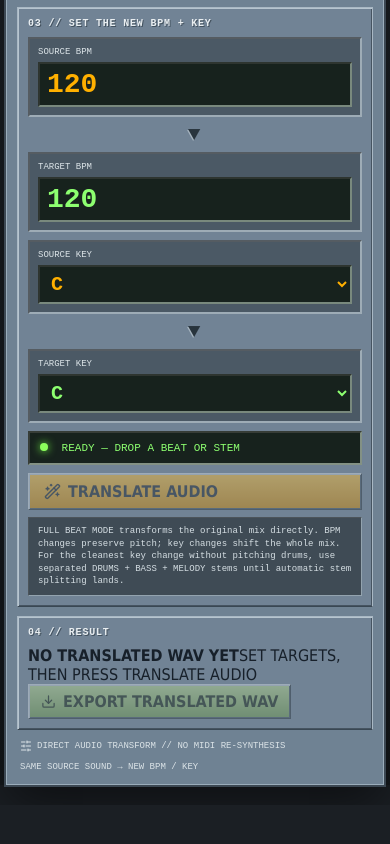
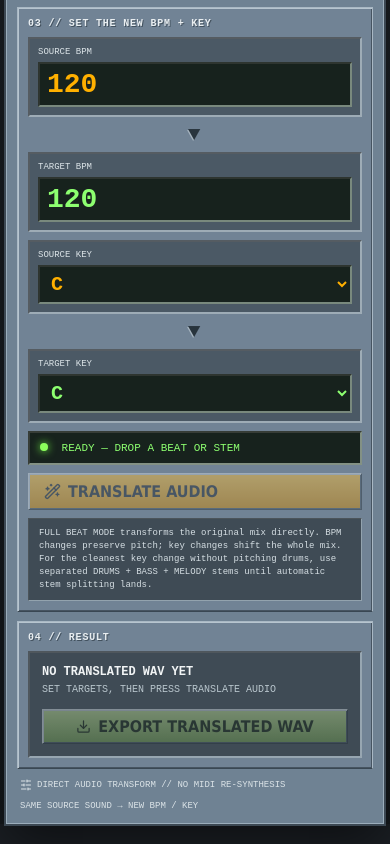
Before and after one commit to bpiper02/pattern-translator-web, a React (Vite) app: page / in a window 390 px wide. Shown: the part 410-1254 px from the top of the page. Before the commit the page ends 1215 px from the top, so only its background shows below. Built offline with nearby package versions, Linux system fonts and the light colour scheme.

Commit message:
style: simplify retro UI around direct audio translation

```diff
--- a/src/styles.css
+++ b/src/styles.css
@@ -21,7 +21,6 @@ button:disabled{cursor:not-allowed}
 .modeButtons{display:flex;gap:6px;flex-wrap:wrap}
 .modeButtons button,.utilityButton,.processButton,.exportButton,.squareButton,.abPlayButton{border:1px solid #26323b;border-top-color:#d4dde3;border-left-color:#d4dde3;background:linear-gradient(#8ea0af,#667786);color:#17202a;box-shadow:inset 1px 1px #bfcbd3,inset -1px -1px #40505d;padding:7px 12px;font-weight:700;display:inline-flex;align-items:center;gap:7px;text-transform:uppercase}
 .modeButtons button.active{background:linear-gradient(#ffc23a,#d78f00);color:#2b210a;box-shadow:inset 1px 1px #ffe29a,inset -1px -1px #7f5300}
-.modeButtons .disabledTool{margin-left:auto;opacity:.55}
 .dropZone{height:150px;background:#4d5c68;border:2px inset #aab8c2;display:flex;flex-direction:column;align-items:center;justify-content:center;gap:7px;color:#e9eff2;font-family:"Courier New",monospace;cursor:pointer}
 .dropZone.drag{background:#5b6c79;outline:2px solid #ffb000;outline-offset:-5px}
 .dropZone span{font-size:10px;color:#c8d2d9}
@@ -49,35 +48,20 @@ button:disabled{cursor:not-allowed}
 .lcdStatus i.blink{animation:blink .65s steps(1) infinite}
 @keyframes blink{50%{opacity:.2}}
 .processButton{background:linear-gradient(#ffc23a,#d58a00);padding:8px 15px}
-.patternPanel{background:#3f4b55;border:2px inset #97a6b1;padding:8px}
-.ruler{display:grid;grid-template-columns:36px repeat(4,1fr);color:#d7e0e5;font:9px "Courier New",monospace;margin-bottom:4px}
-.ruler b{padding-left:6px}
-.patternLane{display:grid;grid-template-columns:36px 1fr;align-items:center;margin:4px 0}
-.laneName{color:#f2f4f5;font:bold 11px "Courier New",monospace;text-align:center}
-.laneTrack{height:30px;position:relative;background:#222c32;border:2px inset #7f8e99;background-image:repeating-linear-gradient(to right,transparent 0,transparent calc(6.25% - 1px),#334047 calc(6.25% - 1px),#334047 6.25%)}
-.barLine{position:absolute;top:0;bottom:0;border-left:1px solid #677983}.barLine.b1{left:25%}.barLine.b2{left:50%}.barLine.b3{left:75%}
-.eventLamp{position:absolute;top:5px;width:12px;height:16px;margin-left:-6px;padding:0;border:1px solid #744d00;border-top-color:#ffe39a;border-left-color:#ffe39a;background:#ffb000;box-shadow:0 0 5px #ffb000}
-.patternHint{font:9px "Courier New",monospace;color:#b7c3ca;margin:7px 0 1px 36px}
-.emptyMonitor{height:120px;display:grid;place-items:center;background:#3f4b55;border:2px inset #97a6b1;color:#c3cdd3;font:11px "Courier New",monospace}
-.noteMonitor{min-height:120px;background:#222c32;border:2px inset #97a6b1;padding:8px;display:flex;align-content:flex-start;gap:5px;flex-wrap:wrap}
-.noteMonitor span{background:#ffb000;border:1px outset #ffe086;padding:5px 7px;font:bold 10px "Courier New",monospace;color:#2a220d}
-.noteMonitor small{font-size:8px}
-.monitorFooter{display:flex;justify-content:space-between;align-items:center;gap:10px;margin-top:8px}
-.miniReadouts{display:flex;gap:6px;flex-wrap:wrap}
-.miniReadouts span{font:9px "Courier New",monospace;background:#4c5a66;border:1px inset #9ba9b4;color:#e1e8ec;padding:6px 8px}.miniReadouts b{color:#8dff70}
-.exportGroup{display:flex;gap:7px;flex-wrap:wrap;justify-content:flex-end}
+.midiWarning{margin-top:8px;background:#3f4b55;border:1px inset #93a3ae;color:#d6dfe4;padding:8px 10px;font:9px/1.45 "Courier New",monospace}
+.resultPanel{display:flex;align-items:center;justify-content:space-between;gap:14px;background:#3f4b55;border:2px inset #97a6b1;padding:12px}
+.resultPanel>div{display:flex;flex-direction:column;gap:5px;min-width:0}
+.resultPanel b{font:700 12px "Courier New",monospace;color:#f1f4f5}
+.resultPanel span{font:10px "Courier New",monospace;color:#b9c6cd}
 .exportButton{background:linear-gradient(#ececec,#b9bec1)}
-.primaryExport{background:linear-gradient(#b8d98d,#6e9b4a);color:#10200d}
-.secondaryExport{font-size:10px;opacity:.88}
-.midiWarning{margin-top:7px;background:#3f4b55;border:1px inset #93a3ae;color:#d6dfe4;padding:7px 9px;font:9px/1.4 "Courier New",monospace}
+.primaryExport{background:linear-gradient(#b8d98d,#6e9b4a);color:#10200d;white-space:nowrap}
 .machineFooter{display:flex;justify-content:space-between;gap:10px;color:#dbe3e7;font:9px "Courier New",monospace;padding:10px 3px 2px}
 .machineFooter span{display:flex;align-items:center;gap:5px}
 @media(max-width:700px){
   .machineShell{width:calc(100% - 12px);margin:6px auto 20px}
   .machineHeader{align-items:flex-start;gap:8px}.statusLed{display:none}
-  .modeButtons .disabledTool{margin-left:0}
   .translateGrid{grid-template-columns:1fr}.flowArrow{transform:rotate(90deg)}
-  .actionRail,.monitorFooter,.machineFooter{flex-direction:column;align-items:stretch}
+  .actionRail,.machineFooter,.resultPanel{flex-direction:column;align-items:stretch}
   .abDeck{grid-template-columns:1fr 1fr}.fileReadout{grid-column:1/-1;grid-row:1}.utilityButton{align-self:stretch}
-  .exportGroup{justify-content:stretch}.exportButton{flex:1;justify-content:center}
+  .primaryExport{justify-content:center}
 }
```
